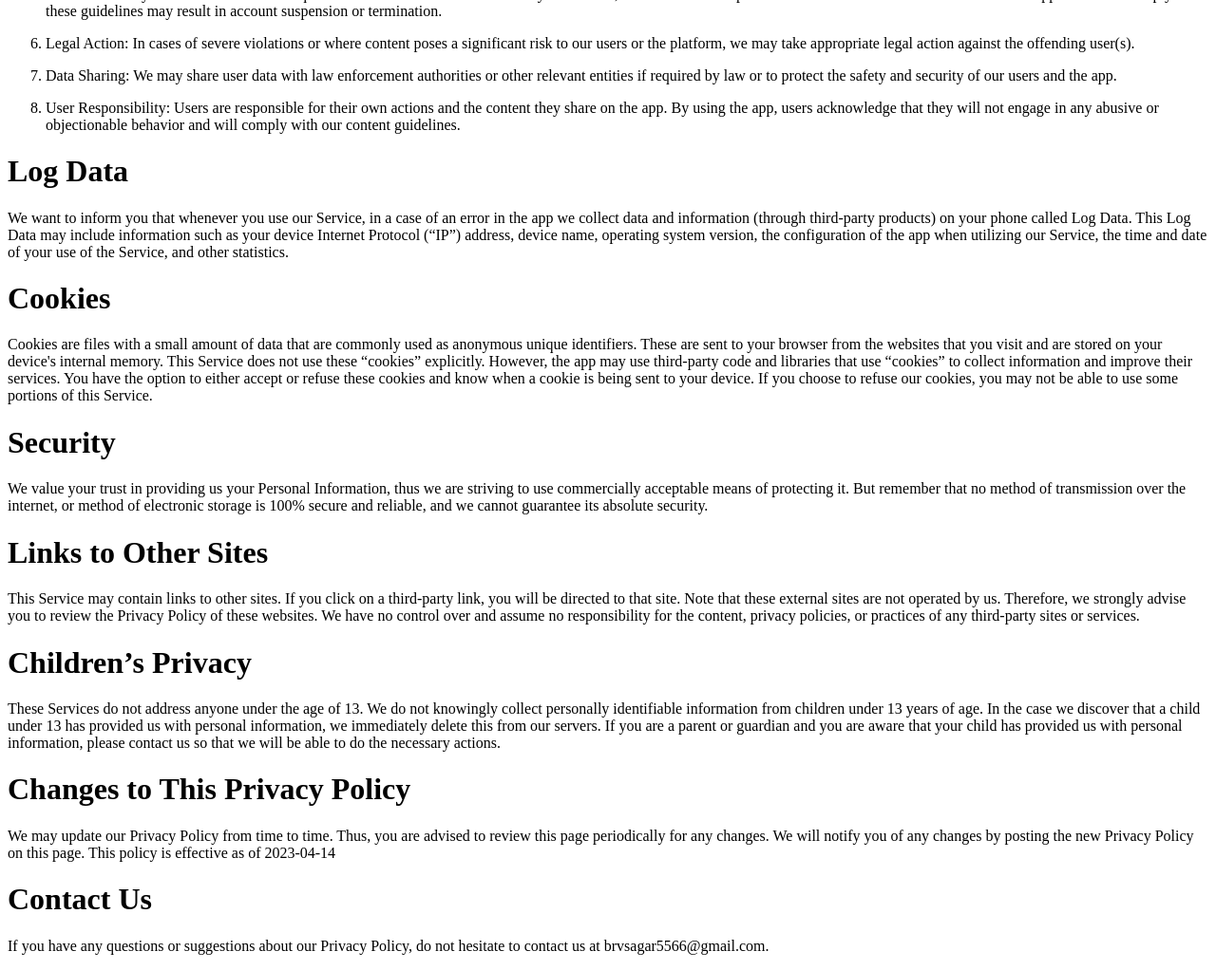
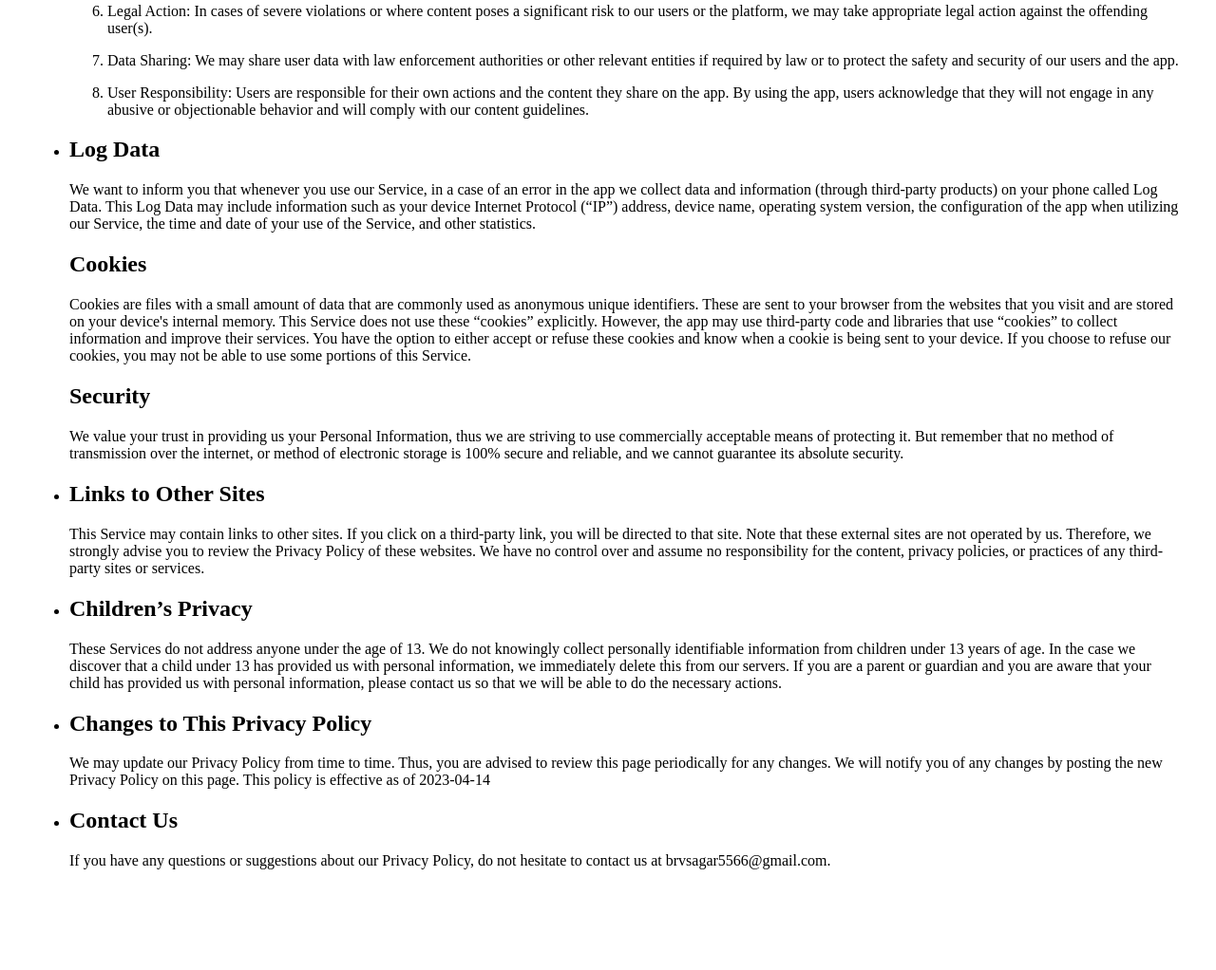
Before and after one commit to Vidyasagar5566/InstBook_app_privacy, a plain HTML site: page index.html in a window 1280 px wide. Shown: the part 589-1611 px from the top of the page at 95% size. After the commit the page ends 1530 px from the top, so only its background shows below. Drawn offline with Linux system fonts and the light colour scheme.

Commit message:
Update index.html

```diff
--- a/index.html
+++ b/index.html
@@ -5,9 +5,12 @@
 	<title>Privacy Policy of InstaBook</title>
 </head>
 <body>
+<section style = "margin:25px;">
 
+<ul>
 
-<h1>Privacy Policy</h1>
+	<li>
+<h1>Privacy Policy</h1></li>
 
 <p>We built the app as a Free app. This SERVICE is provided at no cost and is intended for use as is.
 
@@ -26,8 +29,8 @@ The app does use third-party services that may collect information used to ident
 
 Link to the privacy policy of third-party service providers used by the app</p>
 
-
-<h1>Safety - User Generated Content</h1>
+<li>
+<h1>Safety - User Generated Content</h1></li>
 
 		<ol>
 		<li>Prohibition of Objectionable Content: Users are strictly prohibited from uploading, posting, or sharing any content that is objectionable, offensive, harmful, or illegal. This includes, but is not limited to, content that promotes discrimination, violence, hate speech, harassment, pornography, or any other form of harmful material.</li>
@@ -49,8 +52,8 @@ Link to the privacy policy of third-party service providers used by the app</p>
 	</ol>
 
 
-
-<h1>Log Data</h1>
+<li>
+<h1>Log Data</h1></li>
 
 <p>We want to inform you that whenever you use our Service, in a case of an error in the app we collect data and information (through third-party products) on your phone called Log Data. This Log Data may include information such as your device Internet Protocol (“IP”) address, device name, operating system version, the configuration of the app when utilizing our Service, the time and date of your use of the Service, and other statistics.</p>
 
@@ -63,23 +66,26 @@ This Service does not use these “cookies” explicitly. However, the app may u
 <h1>Security</h1>
 
 <p>We value your trust in providing us your Personal Information, thus we are striving to use commercially acceptable means of protecting it. But remember that no method of transmission over the internet, or method of electronic storage is 100% secure and reliable, and we cannot guarantee its absolute security.</p>
-
-<h1>Links to Other Sites</h1>
+<li>
+<h1>Links to Other Sites</h1></li>
 
 <p>This Service may contain links to other sites. If you click on a third-party link, you will be directed to that site. Note that these external sites are not operated by us. Therefore, we strongly advise you to review the Privacy Policy of these websites. We have no control over and assume no responsibility for the content, privacy policies, or practices of any third-party sites or services.</p>
-
-<h1>Children’s Privacy</h1>
+<li>
+<h1>Children’s Privacy</h1></li>
 
 <p>These Services do not address anyone under the age of 13. We do not knowingly collect personally identifiable information from children under 13 years of age. In the case we discover that a child under 13 has provided us with personal information, we immediately delete this from our servers. If you are a parent or guardian and you are aware that your child has provided us with personal information, please contact us so that we will be able to do the necessary actions.</p>
-
-<h1>Changes to This Privacy Policy</h1>
+<li>
+<h1>Changes to This Privacy Policy</h1></li>
 
 <p>We may update our Privacy Policy from time to time. Thus, you are advised to review this page periodically for any changes. We will notify you of any changes by posting the new Privacy Policy on this page.
 
 This policy is effective as of 2023-04-14</p>
-
-<h1>Contact Us</h1>
+<li>
+<h1>Contact Us</h1></li>
 
 <p>If you have any questions or suggestions about our Privacy Policy, do not hesitate to contact us at brvsagar5566@gmail.com. </p>
+
+	</ul>
+</section>
 </body>
 </html>
```
